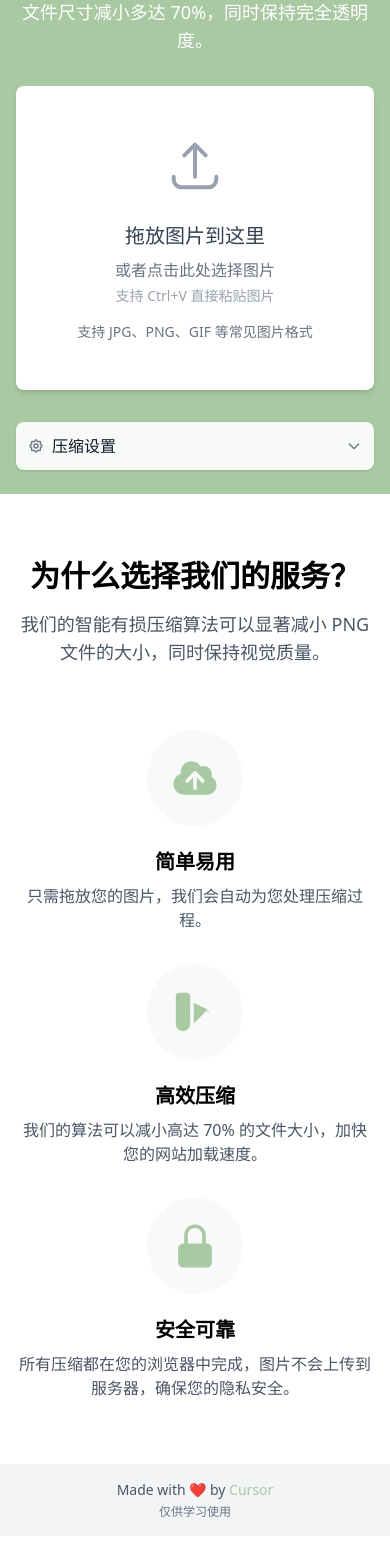
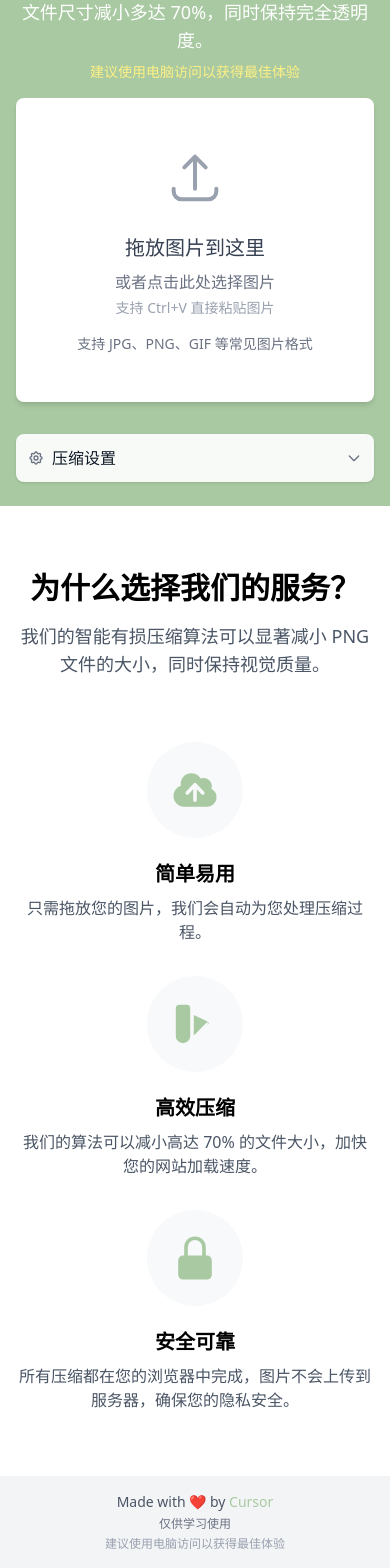
Before and after one commit to yuzai/my-tinypng, a React (Vite) app: page / in a window 390 px wide. Shown: the part 170-1738 px from the top of the page. Before the commit the page ends 1706 px from the top, so only its background shows below. Built offline with nearby package versions, Linux system fonts and the light colour scheme.

Commit message:
feat: mobile

```diff
--- a/src/components/Footer.jsx
+++ b/src/components/Footer.jsx
@@ -8,6 +8,7 @@ export default function Footer() {
           Made with ❤️ by <a href="https://cursor.sh/" target="_blank" rel="noopener noreferrer" className="text-[#A8C9A1] hover:text-[#96B78F]">Cursor</a>
         </p>
         <p className="mt-1 text-xs text-gray-500">仅供学习使用</p>
+        <p className="mt-1 text-xs text-gray-400 md:hidden">建议使用电脑访问以获得最佳体验</p>
       </div>
     </footer>
   )
--- a/src/components/ImageUploader.jsx
+++ b/src/components/ImageUploader.jsx
@@ -5,9 +5,10 @@ export default function ImageUploader({ isDragging, onDragOver, onDragLeave, onD
     <div className="py-8">
       <div className="container mx-auto px-4 text-center">
         <h1 className="text-3xl md:text-4xl font-bold mb-4 text-white">压缩 PNG 图片</h1>
-        <p className="text-lg mb-8 max-w-2xl mx-auto text-white">
+        <p className="text-lg mb-2 max-w-2xl mx-auto text-white">
           通过我们先进的有损压缩技术，将您的 PNG 文件尺寸减小多达 70%，同时保持完全透明度。
         </p>
+        <p className="text-sm text-yellow-200 mb-4 md:hidden">建议使用电脑访问以获得最佳体验</p>
 
         <label
           className={`
```
